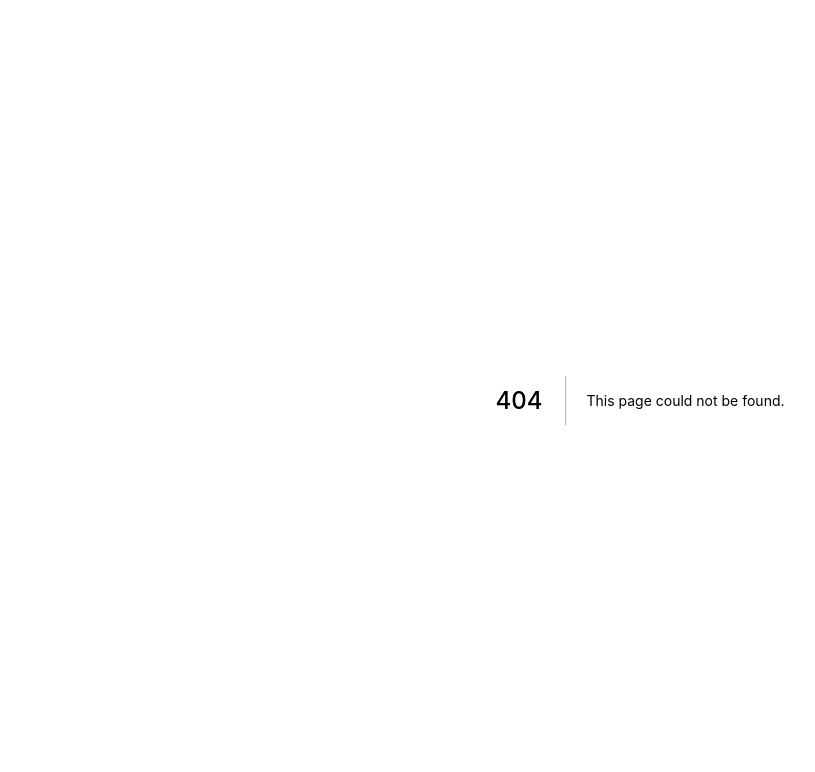
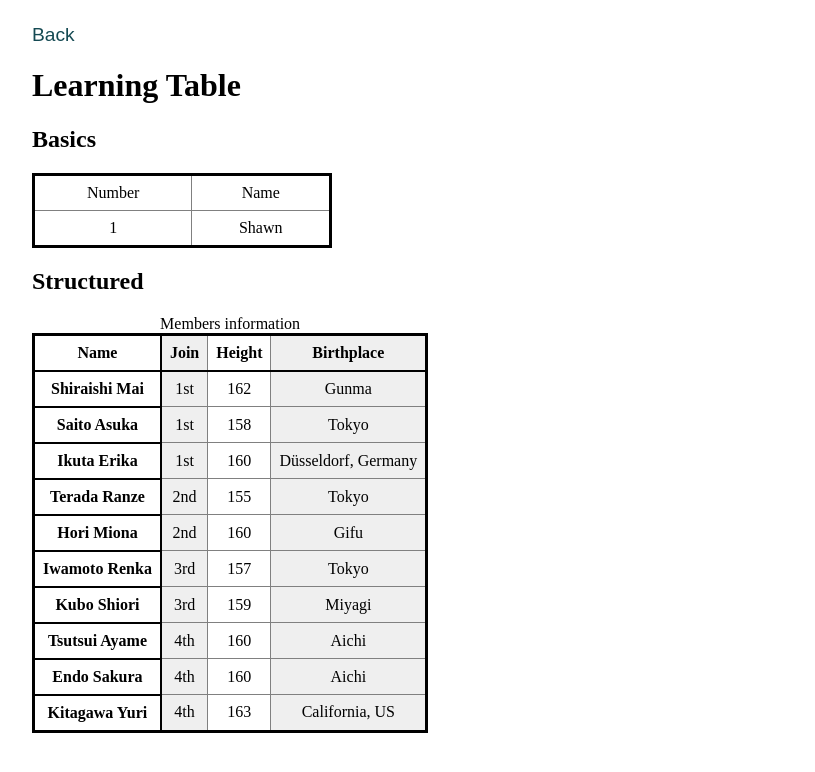
Before and after one commit to shawnrivers/learning-memo-web, a Next.js app: page /html/table in a window 1280 px wide. Before the commit this address had no page. Shown: the top 772 px of the page, without its empty margins (0-815 px from the left). Built offline with nearby package versions, Linux system fonts and the light colour scheme.

Commit message:
Add HTML table page

```diff
--- a/package.json
+++ b/package.json
@@ -12,6 +12,7 @@
   },
   "dependencies": {
     "@emotion/core": "^10.0.35",
+    "@emotion/styled": "^10.0.27",
     "framer-motion": "^2.7.5",
     "next": "^9.5.2",
     "next-connect": "^0.9.0",
--- /dev/null
+++ b/src/pages/html/table.tsx
@@ -0,0 +1,142 @@
+/**@jsx jsx */
+import { jsx, css } from '@emotion/core';
+import * as React from 'react';
+import { TopicPage } from '../../components/templates/TopicPage';
+
+const TablePage: React.FC = () => {
+  return (
+    <TopicPage heading='Learning Table'>
+      <div
+        css={css`
+          table {
+            border-collapse: collapse;
+            border: 3px solid black;
+            table-layout: fixed;
+            max-width: 100%;
+            min-width: 300px;
+          }
+
+          th,
+          td {
+            border: 1px solid gray;
+            padding: 0.5em;
+            text-align: center;
+          }
+
+          thead th {
+            border-bottom: 2px solid black;
+          }
+
+          tbody th,
+          thead th:nth-child(1) {
+            border: 2px solid black;
+          }
+        `}
+      >
+        <section>
+          <h2>Basics</h2>
+          <table>
+            <tr>
+              <td>Number</td>
+              <td>Name</td>
+            </tr>
+            <tr>
+              <td>1</td>
+              <td>Shawn</td>
+            </tr>
+          </table>
+        </section>
+        <section>
+          <h2>Structured</h2>
+          <table>
+            <caption>Members information</caption>
+            <colgroup
+              css={css`
+                col:nth-child(even) {
+                  background-color: #efefef;
+                }
+              `}
+            >
+              <col></col>
+              <col></col>
+              <col></col>
+              <col></col>
+            </colgroup>
+            <thead>
+              <tr>
+                <th scope='col'>Name</th>
+                <th scope='col'>Join</th>
+                <th scope='col'>Height</th>
+                <th scope='col'>Birthplace</th>
+              </tr>
+            </thead>
+            <tbody>
+              <tr>
+                <th scope='row'>Shiraishi Mai</th>
+                <td>1st</td>
+                <td>162</td>
+                <td>Gunma</td>
+              </tr>
+              <tr>
+                <th scope='row'>Saito Asuka</th>
+                <td>1st</td>
+                <td>158</td>
+                <td>Tokyo</td>
+              </tr>
+              <tr>
+                <th scope='row'>Ikuta Erika</th>
+                <td>1st</td>
+                <td>160</td>
+                <td>Düsseldorf, Germany</td>
+              </tr>
+              <tr>
+                <th scope='row'>Terada Ranze</th>
+                <td>2nd</td>
+                <td>155</td>
+                <td>Tokyo</td>
+              </tr>
+              <tr>
+                <th scope='row'>Hori Miona</th>
+                <td>2nd</td>
+                <td>160</td>
+                <td>Gifu</td>
+              </tr>
+              <tr>
+                <th scope='row'>Iwamoto Renka</th>
+                <td>3rd</td>
+                <td>157</td>
+                <td>Tokyo</td>
+              </tr>
+              <tr>
+                <th scope='row'>Kubo Shiori</th>
+                <td>3rd</td>
+                <td>159</td>
+                <td>Miyagi</td>
+              </tr>
+              <tr>
+                <th scope='row'>Tsutsui Ayame</th>
+                <td>4th</td>
+                <td>160</td>
+                <td>Aichi</td>
+              </tr>
+              <tr>
+                <th scope='row'>Endo Sakura</th>
+                <td>4th</td>
+                <td>160</td>
+                <td>Aichi</td>
+              </tr>
+              <tr>
+                <th scope='row'>Kitagawa Yuri</th>
+                <td>4th</td>
+                <td>163</td>
+                <td>California, US</td>
+              </tr>
+            </tbody>
+          </table>
+        </section>
+      </div>
+    </TopicPage>
+  );
+};
+
+export default TablePage;
```
Also changed, not shown: src/constants/routes.ts (+15 -4 lines), src/pages/html/index.tsx (added, +9 -0 lines), 1 other file (tests, documents, lock files or other folders).
